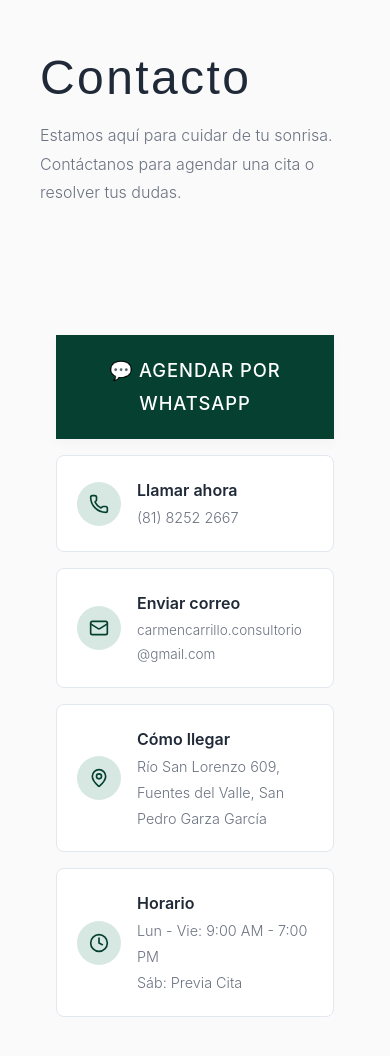
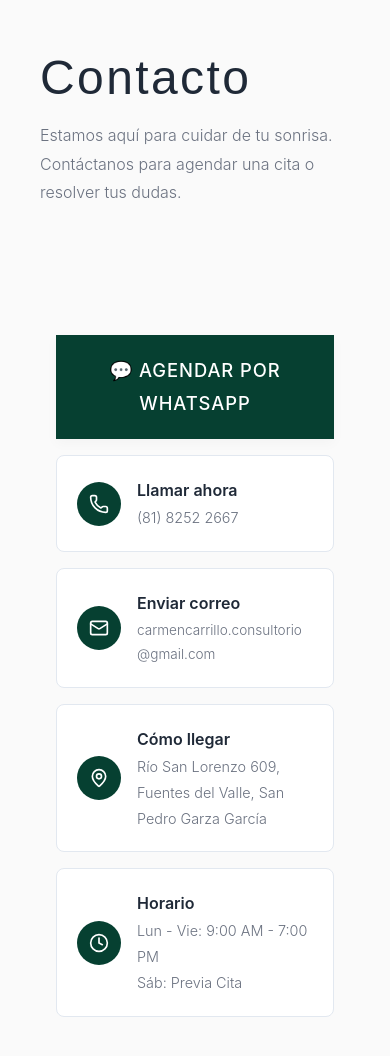
Before and after one commit to isabellaocampo2026-source/transformandosonrisas, a Next.js app: page /contacto in a window 390 px wide. Shown: the part 124-1180 px from the top of the page. Built offline with nearby package versions, Linux system fonts and the light colour scheme.

Commit message:
style: use brand dark green with white icons on mobile contact cards

```diff
--- a/src/app/contacto/page.jsx
+++ b/src/app/contacto/page.jsx
@@ -37,8 +37,8 @@ export default function Contact() {
                                 backgroundColor: 'var(--color-bg-white)', border: '1px solid var(--color-border)',
                                 textDecoration: 'none', color: 'var(--color-text-main)'
                             }}>
-                                <div style={{ width: '44px', height: '44px', borderRadius: '50%', backgroundColor: 'var(--color-primary-light)', display: 'flex', alignItems: 'center', justifyContent: 'center', flexShrink: 0 }}>
-                                    <Phone size={20} style={{ color: 'var(--color-primary)' }} />
+                                <div style={{ width: '44px', height: '44px', borderRadius: '50%', backgroundColor: 'var(--color-primary)', display: 'flex', alignItems: 'center', justifyContent: 'center', flexShrink: 0 }}>
+                                    <Phone size={20} style={{ color: '#ffffff' }} />
                                 </div>
                                 <div>
                                     <p style={{ margin: 0, fontWeight: 600, fontSize: '1rem', color: 'var(--color-text-main)' }}>Llamar ahora</p>
@@ -53,8 +53,8 @@ export default function Contact() {
                                 backgroundColor: 'var(--color-bg-white)', border: '1px solid var(--color-border)',
                                 textDecoration: 'none', color: 'var(--color-text-main)'
                             }}>
-                                <div style={{ width: '44px', height: '44px', borderRadius: '50%', backgroundColor: 'var(--color-primary-light)', display: 'flex', alignItems: 'center', justifyContent: 'center', flexShrink: 0 }}>
-                                    <Mail size={20} style={{ color: 'var(--color-primary)' }} />
+                                <div style={{ width: '44px', height: '44px', borderRadius: '50%', backgroundColor: 'var(--color-primary)', display: 'flex', alignItems: 'center', justifyContent: 'center', flexShrink: 0 }}>
+                                    <Mail size={20} style={{ color: '#ffffff' }} />
                                 </div>
                                 <div style={{ overflow: 'hidden' }}>
                                     <p style={{ margin: 0, fontWeight: 600, fontSize: '1rem', color: 'var(--color-text-main)' }}>Enviar correo</p>
@@ -69,8 +69,8 @@ export default function Contact() {
                                 backgroundColor: 'var(--color-bg-white)', border: '1px solid var(--color-border)',
                                 textDecoration: 'none', color: 'var(--color-text-main)'
                             }}>
-                                <div style={{ width: '44px', height: '44px', borderRadius: '50%', backgroundColor: 'var(--color-primary-light)', display: 'flex', alignItems: 'center', justifyContent: 'center', flexShrink: 0 }}>
-                                    <MapPin size={20} style={{ color: 'var(--color-primary)' }} />
+                                <div style={{ width: '44px', height: '44px', borderRadius: '50%', backgroundColor: 'var(--color-primary)', display: 'flex', alignItems: 'center', justifyContent: 'center', flexShrink: 0 }}>
+                                    <MapPin size={20} style={{ color: '#ffffff' }} />
                                 </div>
                                 <div>
                                     <p style={{ margin: 0, fontWeight: 600, fontSize: '1rem', color: 'var(--color-text-main)' }}>Cómo llegar</p>
@@ -84,8 +84,8 @@ export default function Contact() {
                                 padding: '20px', borderRadius: 'var(--radius-lg)',
                                 backgroundColor: 'var(--color-bg-white)', border: '1px solid var(--color-border)'
                             }}>
-                                <div style={{ width: '44px', height: '44px', borderRadius: '50%', backgroundColor: 'var(--color-primary-light)', display: 'flex', alignItems: 'center', justifyContent: 'center', flexShrink: 0 }}>
-                                    <Clock size={20} style={{ color: 'var(--color-primary)' }} />
+                                <div style={{ width: '44px', height: '44px', borderRadius: '50%', backgroundColor: 'var(--color-primary)', display: 'flex', alignItems: 'center', justifyContent: 'center', flexShrink: 0 }}>
+                                    <Clock size={20} style={{ color: '#ffffff' }} />
                                 </div>
                                 <div>
                                     <p style={{ margin: 0, fontWeight: 600, fontSize: '1rem', color: 'var(--color-text-main)' }}>Horario</p>
```
